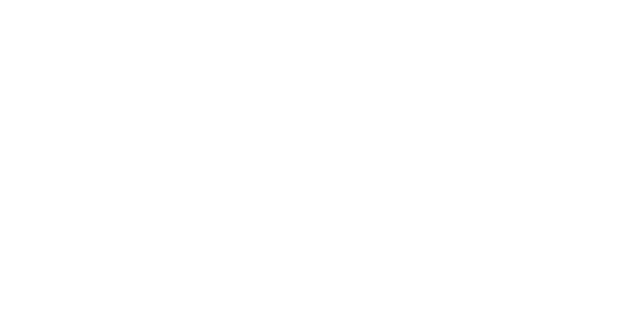
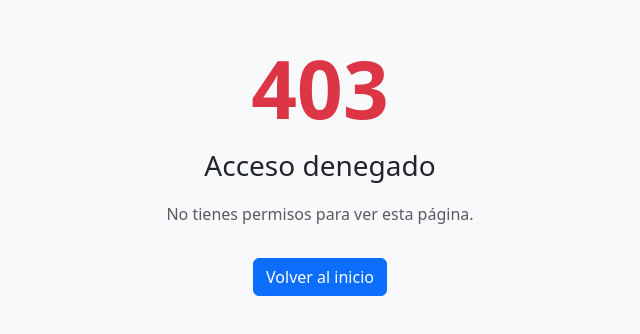
Before and after one commit to JulioCesarGutierrezRojas/U2_01_DSS_E1, a React (Vite) app in the folder front/: page /403 in a window 1280 px wide. Before the commit this address had no page. Shown: the part 232-566 px from the top of the page, without its empty margins (320-960 px from the left). Built offline with nearby package versions, Linux system fonts and the light colour scheme.

Commit message:
Agregación de la pantalla para el error 403

```diff
--- /dev/null
+++ b/front/src/modules/people/views/error403.jsx
@@ -0,0 +1,17 @@
+import "bootstrap/dist/css/bootstrap.min.css";
+import { useState, useEffect } from "react";
+
+const ErrorPage403 = () => {
+  return (
+    <div className="d-flex flex-column align-items-center justify-content-center vh-100 bg-light text-dark">
+      <h1 className="display-1 fw-bold text-danger">403</h1>
+      <p className="fs-3">Acceso denegado</p>
+      <p className="text-muted">No tienes permisos para ver esta página.</p>
+      <a href="/" className="btn btn-primary mt-3">
+        Volver al inicio
+      </a>
+    </div>
+  );
+};
+
+export default ErrorPage403;
--- a/front/src/router/router.jsx
+++ b/front/src/router/router.jsx
@@ -4,7 +4,8 @@
   import PrivateRoutes from "../modules/auth/context/privateRoutes";
   import PeopleList from "../modules/people/views/PeopleList";
   import Form from "../modules/auth/components/Form";
-import PanelPerson from "../modules/people/views/panelPerson";
+  import PanelPerson from "../modules/people/views/panelPerson.jsx";
+  import ErrorPage403 from "../modules/people/views/error403";
 
 
   const AppRouter = () => {
@@ -15,7 +16,11 @@
             <Route path="/" element={<Login />} />
             <Route path="/usersList" element={<PrivateRoutes role="admin"> <PeopleList /> </PrivateRoutes>}/>
             <Route path="/usersForm"element={<PrivateRoutes role="admin"><Form /></PrivateRoutes>}/>
+
             <Route path="/userPanel" element={ <PrivateRoutes role="usuario"><PanelPerson /></PrivateRoutes> }/>
+
+            <Route path="/403" element={<ErrorPage403 />} />
+
           </Routes>
         </Router>
       </AuthProvider>
```
Lines whose indentation alone changed are shown as unchanged.
